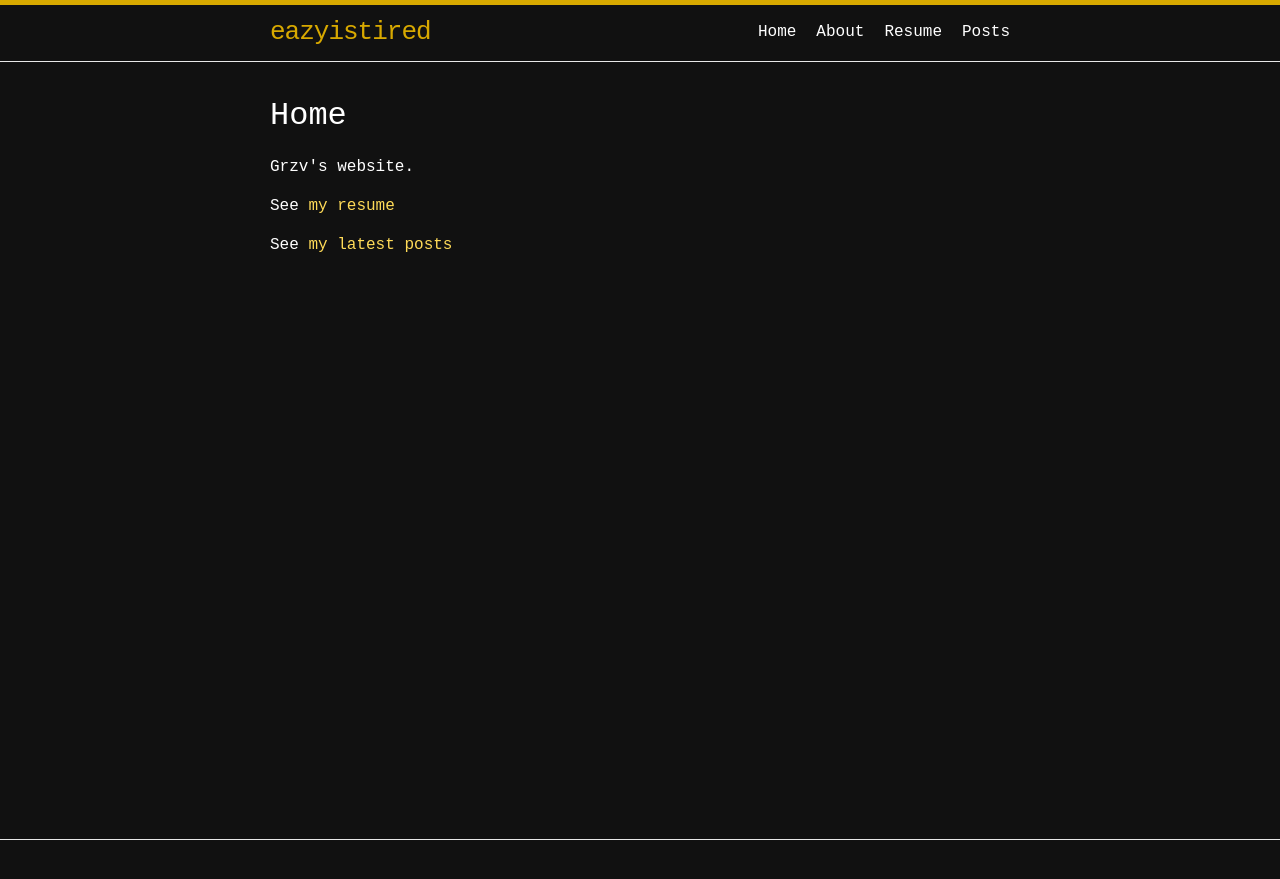
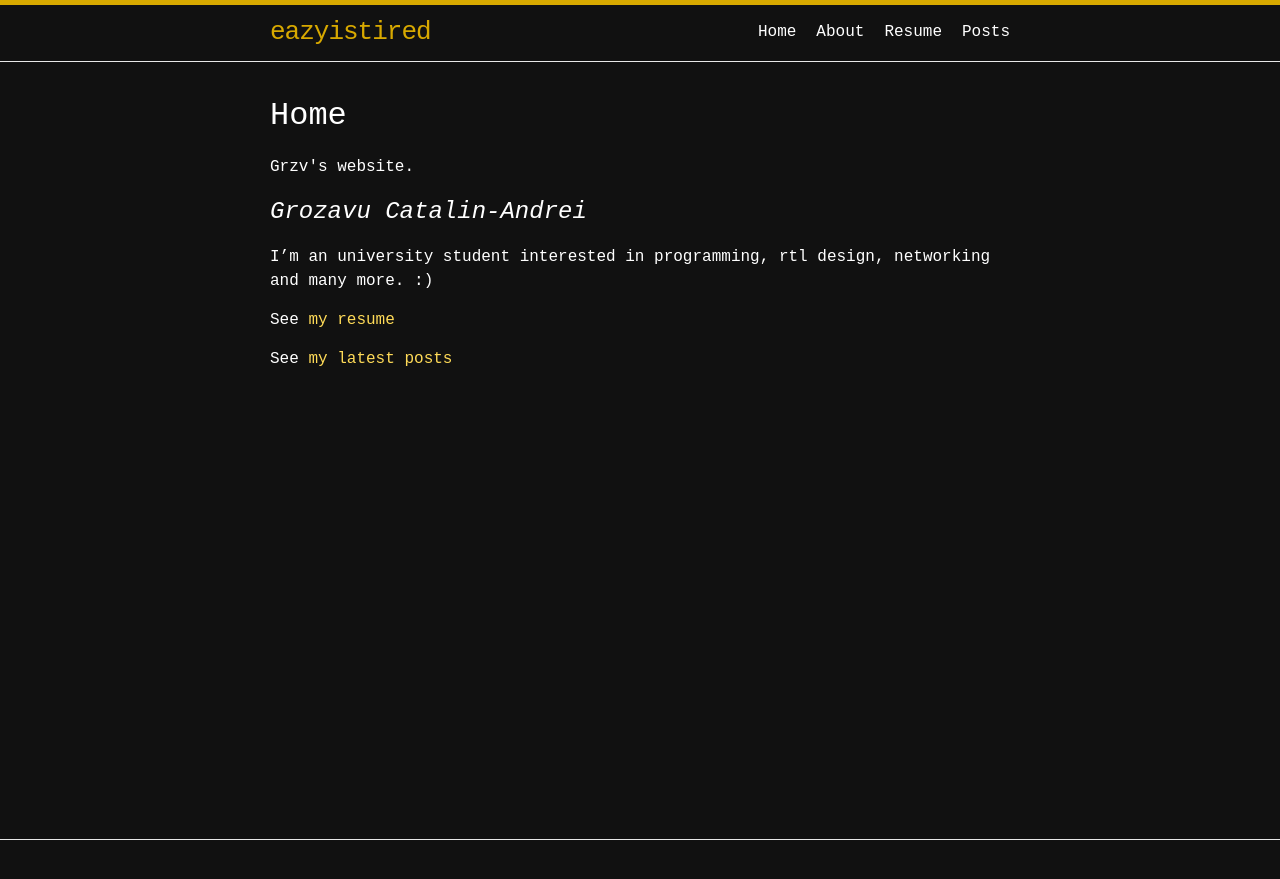
Before and after one commit to eazyistired/personal-website, a Jekyll site: the page built from docs/index.markdown, in a window 1280 px wide. Shown: the top 879 px of the page. Built offline with Jekyll 4.4.1, drawn with Linux system fonts in a browser that asks for light colours.

Commit message:
Update about

```diff
--- a/docs/index.markdown
+++ b/docs/index.markdown
@@ -1,11 +1,12 @@
 ---
-# Feel free to add content and custom Front Matter to this file.
-# To modify the layout, see https://jekyllrb.com/docs/themes/#overriding-theme-defaults
-
 layout: home
 title: Home
 ---
 
+## *Grozavu Catalin-Andrei*
+
+I'm an university student interested in programming, rtl design, networking and many more. :)
+
 See [my resume](./resume)
 
 See [my latest posts](./posts)
```
